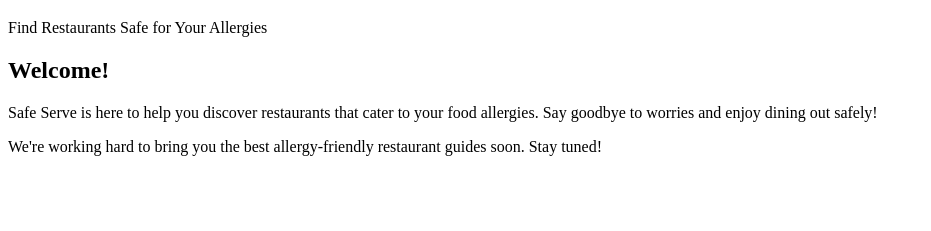
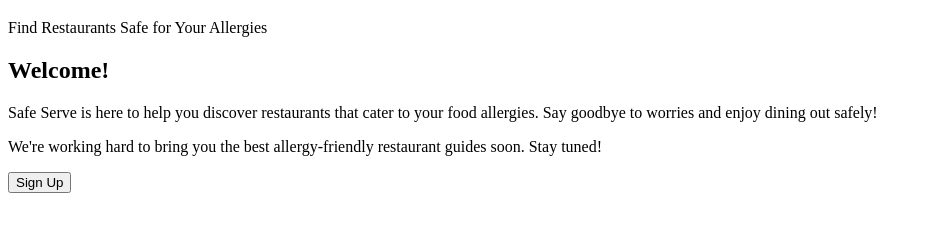
Before and after one commit to caltam600/SafeServe, a plain HTML site: page index.html in a window 1280 px wide. Shown: the part 61-292 px from the top of the page, without its empty margins (0-931 px from the left). Drawn offline with Linux system fonts and the light colour scheme.

Commit message:
Update index.html

```diff
--- a/index.html
+++ b/index.html
@@ -23,6 +23,9 @@
       We're working hard to bring you the best allergy-friendly restaurant guides soon.
       Stay tuned!
     </p>
+    <a href="signup.html">
+      <button>Sign Up</button>
+    </a>
   </main>
 </body>
 </html>
```
